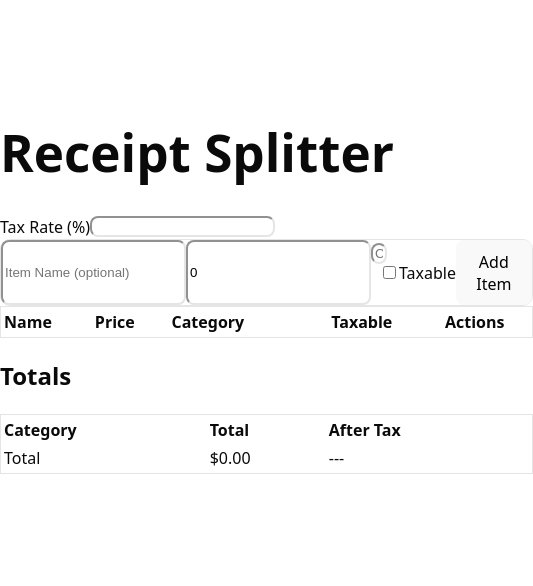
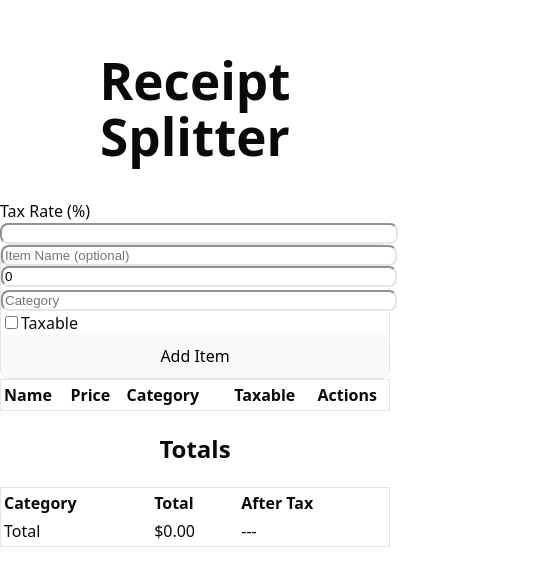
Before and after one commit to yts/receipt-splitter, a React (Vite) app: page / in a window 390 px wide. Shown: the part 140-726 px from the top of the page, 533 px wide, since content can reach past the window. Built offline with nearby package versions, Linux system fonts and the light colour scheme.

Commit message:
mobile friendly

```diff
--- a/src/App.tsx
+++ b/src/App.tsx
@@ -123,10 +123,10 @@ function App() {
 
   // Render
   return (
-    <div className="max-w-2xl mx-auto p-6 space-y-8">
-      <h1 className="text-3xl font-bold mb-4">Receipt Splitter</h1>
+    <div className="max-w-2xl mx-auto p-2 sm:p-6 space-y-8">
+      <h1 className="text-2xl sm:text-3xl font-bold mb-4 text-center">Receipt Splitter</h1>
       {/* Tax Rate Input */}
-      <div className="flex items-center gap-4">
+      <div className="flex flex-col sm:flex-row items-start sm:items-center gap-2 sm:gap-4">
         <label htmlFor="taxRate" className="block text-sm font-medium text-gray-700">Tax Rate (%)</label>
         <input
           id="taxRate"
@@ -135,17 +135,17 @@ function App() {
           step="0.01"
           value={taxRate}
           onChange={(e) => setTaxRate(e.target.value)}
-          className="w-32 border-gray-300 rounded-md shadow-sm focus:ring-indigo-500 focus:border-indigo-500"
+          className="w-full sm:w-32 border-gray-300 rounded-md shadow-sm focus:ring-indigo-500 focus:border-indigo-500"
         />
       </div>
       {/* Line Item Entry */}
-      <div className="flex flex-col gap-2 border p-4 rounded-lg">
-        <div className="flex gap-2">
+      <div className="flex flex-col gap-2 border p-2 sm:p-4 rounded-lg">
+        <div className="flex flex-col sm:flex-row gap-2 w-full">
           <input
             placeholder="Item Name (optional)"
             value={itemInput.name}
             onChange={(e) => handleItemChange('name', e.target.value)}
-            className="w-40 border-gray-300 rounded-md shadow-sm focus:ring-indigo-500 focus:border-indigo-500"
+            className="w-full sm:w-40 border-gray-300 rounded-md shadow-sm focus:ring-indigo-500 focus:border-indigo-500"
           />
           <input
             placeholder="Price"
@@ -153,9 +153,9 @@ function App() {
             min="0"
             value={itemInput.price}
             onChange={(e) => handleItemChange('price', e.target.value)}
-            className="w-24 border-gray-300 rounded-md shadow-sm focus:ring-indigo-500 focus:border-indigo-500"
+            className="w-full sm:w-24 border-gray-300 rounded-md shadow-sm focus:ring-indigo-500 focus:border-indigo-500"
           />
-          <div className="relative w-32">
+          <div className="relative w-full sm:w-32">
             <input
               ref={categoryInputRef}
               placeholder="Category"
@@ -165,7 +165,7 @@ function App() {
               autoComplete="off"
             />
             {categoryTypeahead.length > 0 && (
-              <div className="absolute z-10 w-full bg-white border border-gray-300 rounded-md shadow-lg mt-1">
+              <div className="absolute z-10 w-full bg-white border border-gray-300 rounded-md shadow-lg mt-1 max-h-32 overflow-y-auto">
                 {categoryTypeahead.map((cat) => (
                   <div
                     key={cat}
@@ -194,15 +194,15 @@ function App() {
           </div>
           <button
             onClick={handleAddItem}
-            className="ml-2 px-4 py-2 bg-indigo-600 text-white rounded-md shadow-sm hover:bg-indigo-700 focus:ring-2 focus:ring-indigo-500 focus:ring-offset-2"
+            className="w-full sm:w-auto ml-0 sm:ml-2 px-4 py-2 bg-indigo-600 text-white rounded-md shadow-sm hover:bg-indigo-700 focus:ring-2 focus:ring-indigo-500 focus:ring-offset-2"
           >
             Add Item
           </button>
         </div>
       </div>
       {/* Items List */}
-      <div>
-        <table className="w-full border mt-4">
+      <div className="overflow-x-auto">
+        <table className="w-full border mt-4 text-sm">
           <thead>
             <tr className="bg-gray-100">
               <th className="p-2 text-left">Name</th>
@@ -221,7 +221,7 @@ function App() {
                       <input
                         value={editInput?.name || ''}
                         onChange={e => handleEditInputChange('name', e.target.value)}
-                        className="w-32 border-gray-300 rounded-md shadow-sm"
+                        className="w-full border-gray-300 rounded-md shadow-sm"
                       />
                     </td>
                     <td className="p-2">
@@ -230,14 +230,14 @@ function App() {
                         min="0"
                         value={editInput?.price || 0}
                         onChange={e => handleEditInputChange('price', e.target.value)}
-                        className="w-20 border-gray-300 rounded-md shadow-sm"
+                        className="w-full border-gray-300 rounded-md shadow-sm"
                       />
                     </td>
                     <td className="p-2">
                       <input
                         value={editInput?.category || ''}
                         onChange={e => handleEditInputChange('category', e.target.value)}
-                        className="w-24 border-gray-300 rounded-md shadow-sm"
+                        className="w-full border-gray-300 rounded-md shadow-sm"
                       />
                     </td>
                     <td className="p-2 text-center">
@@ -247,15 +247,15 @@ function App() {
                         onChange={e => handleEditInputChange('taxable', e.target.checked)}
                       />
                     </td>
-                    <td className="p-2 flex gap-2">
+                    <td className="p-2 flex flex-col sm:flex-row gap-2">
                       <button
-                        className="px-2 py-1 bg-green-600 text-white rounded hover:bg-green-700"
+                        className="px-2 py-1 bg-green-600 text-white rounded hover:bg-green-700 w-full sm:w-auto"
                         onClick={() => handleSave(idx)}
                       >
                         Save
                       </button>
                       <button
-                        className="px-2 py-1 bg-gray-400 text-white rounded hover:bg-gray-500"
+                        className="px-2 py-1 bg-gray-400 text-white rounded hover:bg-gray-500 w-full sm:w-auto"
                         onClick={handleCancel}
                       >
                         Cancel
@@ -272,7 +272,7 @@ function App() {
                     <td className="p-2 text-center">{item.taxable ? '✔️' : ''}</td>
                     <td className="p-2">
                       <button
-                        className="px-2 py-1 bg-blue-600 text-white rounded hover:bg-blue-700"
+                        className="px-2 py-1 bg-blue-600 text-white rounded hover:bg-blue-700 w-full sm:w-auto"
                         onClick={() => handleEdit(idx)}
                       >
                         Edit
@@ -286,9 +286,9 @@ function App() {
         </table>
       </div>
       {/* Totals Section */}
-      <div className="mt-8">
-        <h2 className="text-xl font-semibold mb-2">Totals</h2>
-        <table className="w-full border">
+      <div className="mt-8 overflow-x-auto">
+        <h2 className="text-xl font-semibold mb-2 text-center sm:text-left">Totals</h2>
+        <table className="w-full border text-sm">
           <thead>
             <tr className="bg-gray-100">
               <th className="p-2 text-left">Category</th>
```
